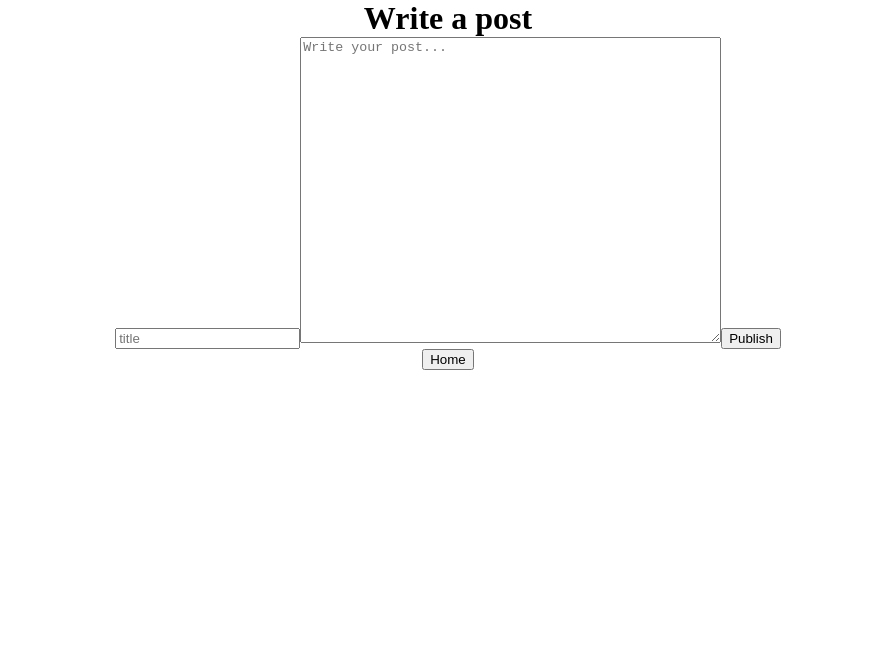
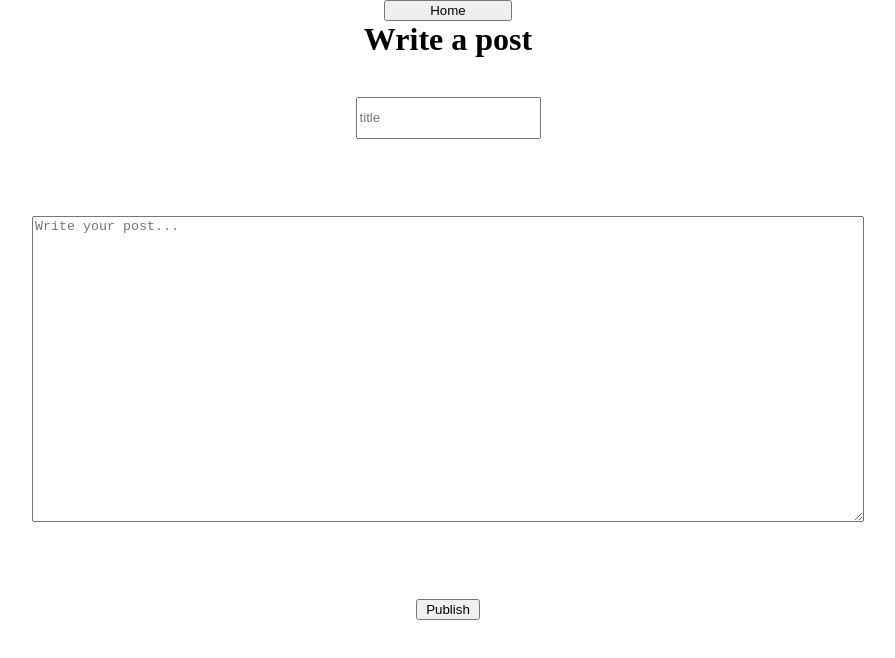
Before and after one commit to brandon-parkerson/blog, a React app in the folder frontend/: page /write in a window 1280 px wide. Shown: the top 658 px of the page, without its empty margins (192-1087 px from the left). Built offline with nearby package versions, Linux system fonts and the light colour scheme; the HTML template or start-up script is replaced by a standard one.

Commit message:
syle: write page

```diff
--- a/frontend/src/App.css
+++ b/frontend/src/App.css
@@ -25,3 +25,43 @@ body {
 .login-form-submit-btn {
   width: 10%;
 }
+
+.write-page {
+  box-sizing: border-box;
+  margin: 0;
+  height: 100vh;
+  width: 100vw;
+  display: flex;
+  flex-direction: column;
+  align-items: center;
+}
+.write-home-btn {
+  width: 10%;
+}
+
+.write-form {
+  display: flex;
+  flex-direction: column;
+  width: 50vw;
+  height: 75vh;
+  justify-content: space-around;
+  align-items: center;
+}
+
+.write-publish-btn {
+  width: 10%;
+}
+
+.write-title-input {
+  height: 7%;
+}
+
+.write-nav {
+  width: 100vw;
+  display: flex;
+  justify-content: space-evenly;
+}
+
+.write-textarea {
+  width: 65vw;
+}
--- a/frontend/src/Article.jsx
+++ b/frontend/src/Article.jsx
@@ -86,11 +86,12 @@ function Article() {
 
   return (
     <>
+      <div className="write-page">
         <Link to={"/posts"}>Home</Link>
         <h1>{title}</h1>
         <h2>{articleDate}</h2>
         <div>{content}</div>
-      <form onSubmit={handleCommentSubmit}>
+        <form onSubmit={handleCommentSubmit} className="">
           <input
             type="text"
             placeholder="Leave a comment..."
@@ -106,6 +107,7 @@ function Article() {
             </li>
           ))}
         </ul>
+      </div>
     </>
   );
 }
--- a/frontend/src/Write.jsx
+++ b/frontend/src/Write.jsx
@@ -40,14 +40,21 @@ export default function Write() {
 
   return (
     <>
+      <div className="write-page">
+        <nav className="write-nav">
+          <button onClick={handleHome} className="write-home-btn">
+            Home
+          </button>
+        </nav>
         <h1>Write a post</h1>
-      <form>
+        <form className="write-form">
           <input
             type="text"
             placeholder="title"
             id="title"
             name="title"
             onChange={handleTitle}
+            className="write-title-input"
           />
           <textarea
             name="article"
@@ -56,13 +63,18 @@ export default function Write() {
             cols={50}
             placeholder="Write your post..."
             onChange={handlePost}
+            className="write-textarea"
           ></textarea>
-        <button type="submit" onClick={handleSubmit}>
+          <button
+            type="submit"
+            onClick={handleSubmit}
+            className="write-publish-btn"
+          >
             Publish
           </button>
         </form>
         <p>{serverMessage}</p>
-      <button onClick={handleHome}>Home</button>
+      </div>
     </>
   );
 }
```
Also changed, not shown: 1 other file (tests, documents, lock files or other folders). Lines whose indentation alone changed are shown as unchanged.
